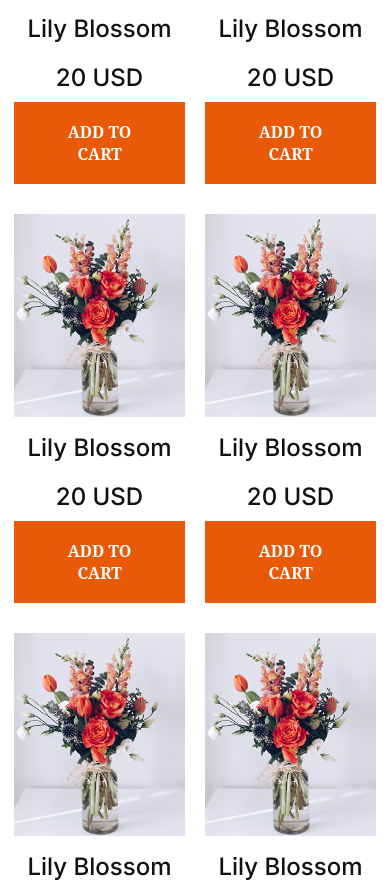
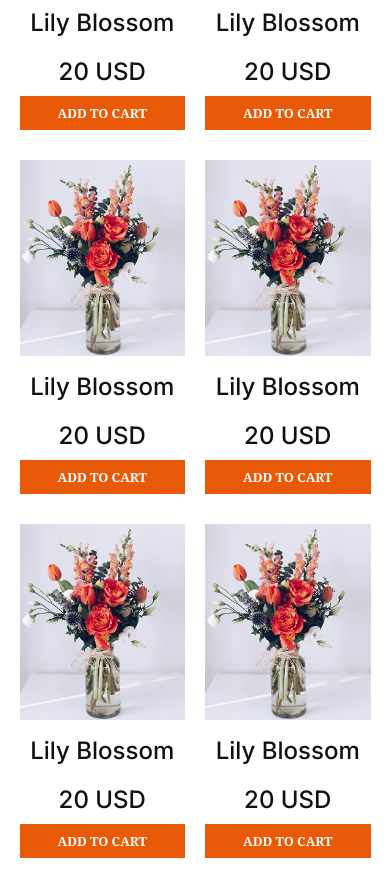
Before and after one commit to jinnahakondo/Responsive-Flowers, a plain HTML site: page index.html in a window 390 px wide. Shown: the part 1194-2074 px from the top of the page. Drawn offline with Linux system fonts and the light colour scheme.

Commit message:
some issue solved

```diff
--- a/styles/style.css
+++ b/styles/style.css
@@ -458,11 +458,13 @@ footer {
 
     /* ------ our plants section style start-------  */
     .card-container {
-        grid-template-columns: repeat(2, 171px);
+        grid-template-columns: repeat(2, 1fr);
     }
 
     .ad-to-card-btn {
-        padding: 19px 30px;
+        padding: 8px 22px;
+        width: 100%;
+        font-size: .8rem;
     }
 
     .card-title,
```
